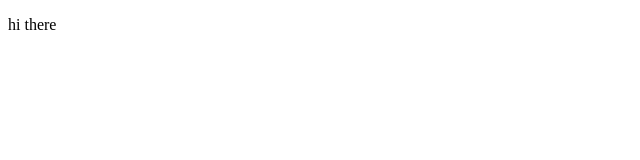
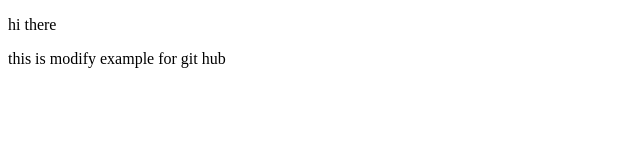
Before and after one commit to Deepak-Das/webtest, a plain HTML site: page index.html in a window 1280 px wide. Shown: the whole page, without its empty margins (0-640 px from the left). Drawn offline with Linux system fonts and the light colour scheme.

Commit message:
entering p tag for git checking

```diff
--- a/index.html
+++ b/index.html
@@ -4,5 +4,6 @@
     <title>webtest</title>
 <body>
   <p>hi there</p>
+  <p>this is modify example for git hub</p>
 </body>
 </html>
```
